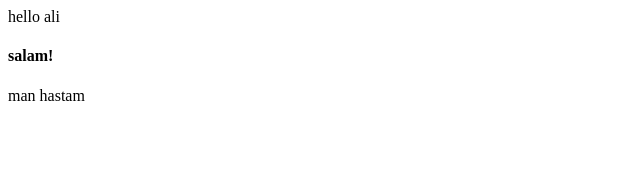
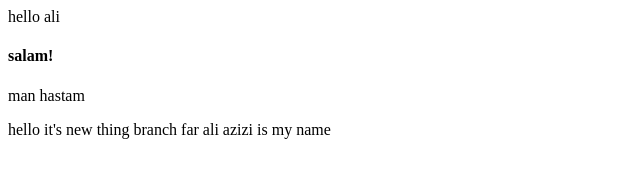
Before and after one commit to 13731390ali/my-first, a plain HTML site: page main.html in a window 1280 px wide. Shown: the whole page, without its empty margins (0-640 px from the left). Drawn offline with Linux system fonts and the light colour scheme.

Commit message:
add text new

```diff
--- a/main.html
+++ b/main.html
@@ -3,3 +3,6 @@
 <p>hello ali</p>
 <h4>salam!</h4>
 <p>man hastam </p>
+hello it's new thing branch far
+
+ali azizi is my name
```
